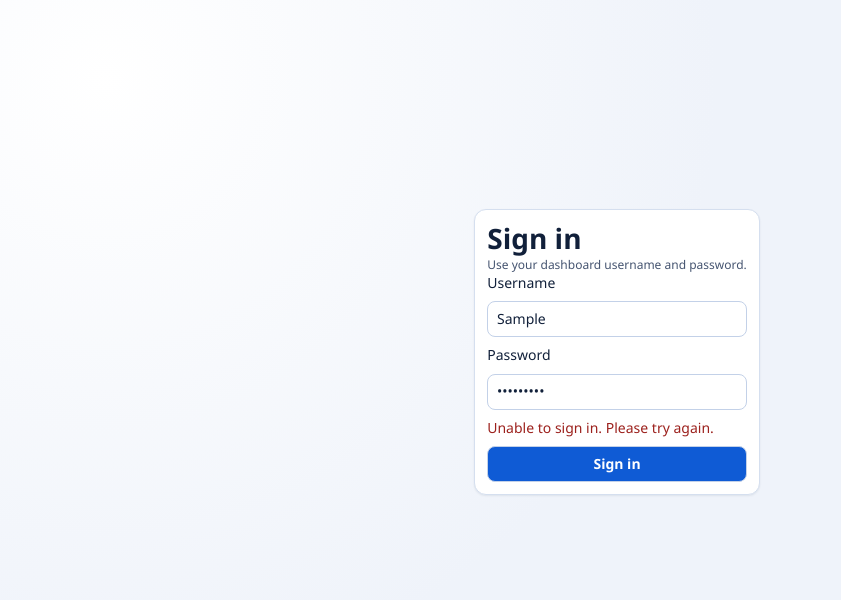
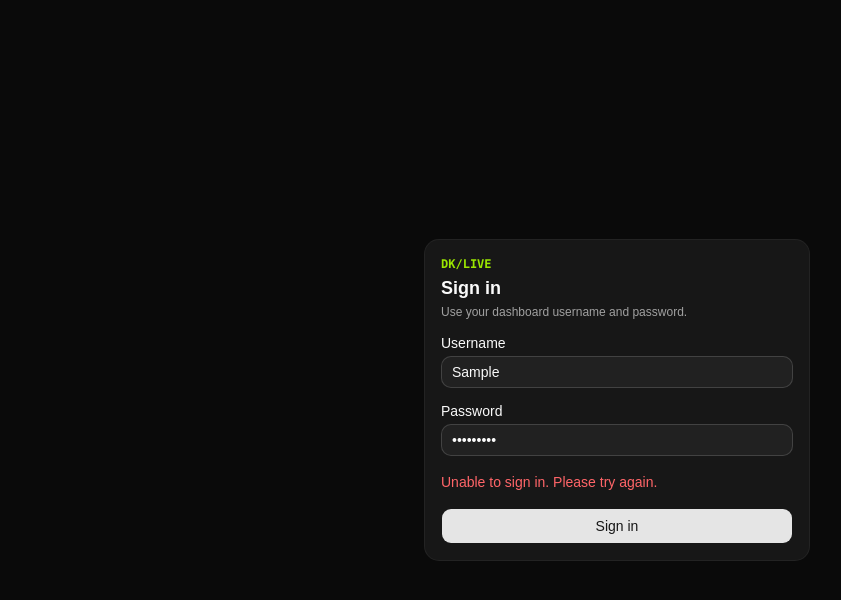
Before and after one commit to relomy/dk_dashboard, a React (Vite) app: page /login in a window 1280 px wide. Both pictures are taken after typing "Sample", "Sample123" into the empty fields and a click on the button "Sign in". Shown: the top 600 px of the page, without its empty margins (23-864 px from the left). Built offline with nearby package versions, Linux system fonts and the light colour scheme; no server answers.

Commit message:
feat(auth): restyle Login and Change password on the dark design system (#29)

```diff
--- /dev/null
+++ b/src/components/AuthLayout.tsx
@@ -0,0 +1,41 @@
+import type { ReactNode } from 'react'
+import { Card, CardContent, CardDescription, CardHeader } from '@/components/ui/card'
+
+/**
+ * Full-page dark surface for the pages that render outside the app shell
+ * (Login, Change password). It is its own `.app-ui` root, so the scoped reset
+ * applies and `html:has(.app-ui)` paints the page behind it dark.
+ */
+function AuthLayout({
+  title,
+  description,
+  children,
+}: {
+  title: string
+  description: string
+  children: ReactNode
+}) {
+  return (
+    <div className="app-ui flex min-h-dvh items-center justify-center p-4">
+      <Card className="w-full max-w-sm">
+        <CardHeader>
+          <span className="font-mono text-xs font-bold text-cashing">DK/LIVE</span>
+          <h1 className="font-heading text-lg leading-snug font-semibold">{title}</h1>
+          <CardDescription className="text-xs">{description}</CardDescription>
+        </CardHeader>
+        <CardContent>{children}</CardContent>
+      </Card>
+    </div>
+  )
+}
+
+/** Dark placeholder shown by the auth pages while the session loads. */
+export function AuthLoading() {
+  return (
+    <div role="status" className="app-ui grid min-h-dvh place-items-center text-sm text-muted-foreground">
+      Loading session...
+    </div>
+  )
+}
+
+export default AuthLayout
--- a/src/routes/ChangePassword.tsx
+++ b/src/routes/ChangePassword.tsx
@@ -1,5 +1,9 @@
 import { useState, type FormEvent } from 'react'
 import { Navigate, useNavigate } from 'react-router-dom'
+import { Button } from '@/components/ui/button'
+import { Input } from '@/components/ui/input'
+import { Label } from '@/components/ui/label'
+import AuthLayout, { AuthLoading } from '../components/AuthLayout'
 import { AuthApiError } from '../lib/authApi'
 import { useAuth } from '../hooks/useAuth'
 
@@ -13,7 +17,7 @@ function ChangePassword() {
   const [saving, setSaving] = useState(false)
 
   if (status === 'loading') {
-    return <p className="page">Loading session...</p>
+    return <AuthLoading />
   }
 
   if (status !== 'authenticated' || !user) {
@@ -48,19 +52,19 @@ function ChangePassword() {
   }
 
   return (
-    <section className="page page-centered">
-      <div className="key-gate panel">
-        <h1 className="page-title">Change password</h1>
-        <p className="page-meta">
-          {user.must_change_password
+    <AuthLayout
+      title="Change password"
+      description={
+        user.must_change_password
           ? 'Your temporary password must be changed before continuing.'
-            : 'Update your password for this account.'}
-        </p>
-        <form onSubmit={submit} className="form-grid">
+          : 'Update your password for this account.'
+      }
+    >
+      <form onSubmit={submit} className="grid gap-4">
         {!user.must_change_password ? (
-            <>
-              <label htmlFor="current-password">Current password</label>
-              <input
+          <div className="grid gap-1.5">
+            <Label htmlFor="current-password">Current password</Label>
+            <Input
               id="current-password"
               type="password"
               value={currentPassword}
@@ -68,11 +72,12 @@ function ChangePassword() {
               autoComplete="current-password"
               required
             />
-            </>
+          </div>
         ) : null}
 
-          <label htmlFor="new-password">New password</label>
-          <input
+        <div className="grid gap-1.5">
+          <Label htmlFor="new-password">New password</Label>
+          <Input
             id="new-password"
             type="password"
             value={newPassword}
@@ -81,8 +86,10 @@ function ChangePassword() {
             minLength={12}
             required
           />
-          <label htmlFor="confirm-password">Confirm new password</label>
-          <input
+        </div>
+        <div className="grid gap-1.5">
+          <Label htmlFor="confirm-password">Confirm new password</Label>
+          <Input
             id="confirm-password"
             type="password"
             value={confirmPassword}
@@ -91,23 +98,29 @@ function ChangePassword() {
             minLength={12}
             required
           />
-          {error ? <p className="error-text">{error}</p> : null}
-          <div className="action-row">
-            <button type="submit" disabled={saving}>
+        </div>
+        {error ? (
+          <p role="alert" className="text-sm text-destructive">
+            {error}
+          </p>
+        ) : null}
+        <div className="flex flex-wrap gap-2">
+          <Button type="submit" size="lg" disabled={saving}>
             {saving ? 'Saving...' : 'Save password'}
-            </button>
-            <button
+          </Button>
+          <Button
             type="button"
+            variant="outline"
+            size="lg"
             onClick={() => {
               void logout()
             }}
           >
             Sign out
-            </button>
+          </Button>
         </div>
       </form>
-      </div>
-    </section>
+    </AuthLayout>
   )
 }
 
--- a/src/routes/Login.tsx
+++ b/src/routes/Login.tsx
@@ -1,5 +1,9 @@
 import { useState, type FormEvent } from 'react'
 import { Navigate, useLocation, useNavigate } from 'react-router-dom'
+import { Button } from '@/components/ui/button'
+import { Input } from '@/components/ui/input'
+import { Label } from '@/components/ui/label'
+import AuthLayout, { AuthLoading } from '../components/AuthLayout'
 import { AuthApiError } from '../lib/authApi'
 import { useAuth } from '../hooks/useAuth'
 
@@ -13,7 +17,7 @@ function Login() {
   const [saving, setSaving] = useState(false)
 
   if (status === 'loading') {
-    return <p className="page">Loading session...</p>
+    return <AuthLoading />
   }
 
   if (status === 'authenticated' && user) {
@@ -47,13 +51,11 @@ function Login() {
   }
 
   return (
-    <section className="page page-centered">
-      <div className="key-gate panel">
-        <h1 className="page-title">Sign in</h1>
-        <p className="page-meta">Use your dashboard username and password.</p>
-        <form onSubmit={submit} className="form-grid">
-          <label htmlFor="auth-username">Username</label>
-          <input
+    <AuthLayout title="Sign in" description="Use your dashboard username and password.">
+      <form onSubmit={submit} className="grid gap-4">
+        <div className="grid gap-1.5">
+          <Label htmlFor="auth-username">Username</Label>
+          <Input
             id="auth-username"
             type="text"
             value={username}
@@ -61,8 +63,10 @@ function Login() {
             autoComplete="username"
             required
           />
-          <label htmlFor="auth-password">Password</label>
-          <input
+        </div>
+        <div className="grid gap-1.5">
+          <Label htmlFor="auth-password">Password</Label>
+          <Input
             id="auth-password"
             type="password"
             value={password}
@@ -70,13 +74,17 @@ function Login() {
             autoComplete="current-password"
             required
           />
-          {error ? <p className="error-text">{error}</p> : null}
-          <button type="submit" disabled={saving}>
-            {saving ? 'Signing in...' : 'Sign in'}
-          </button>
-        </form>
-      </div>
-    </section>
+        </div>
+        {error ? (
+          <p role="alert" className="text-sm text-destructive">
+            {error}
+          </p>
+        ) : null}
+        <Button type="submit" size="lg" disabled={saving}>
+          {saving ? 'Signing in...' : 'Sign in'}
+        </Button>
+      </form>
+    </AuthLayout>
   )
 }
 
```
Lines whose indentation alone changed are shown as unchanged.
